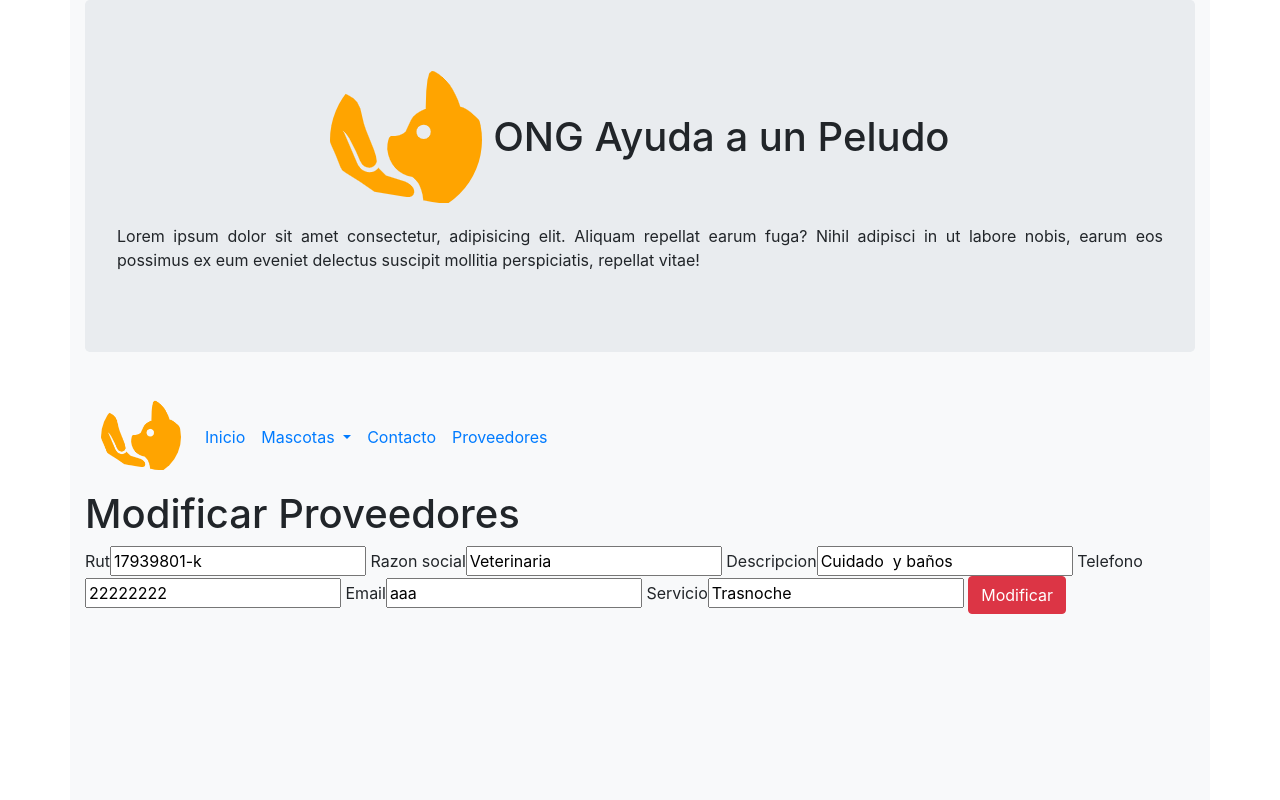
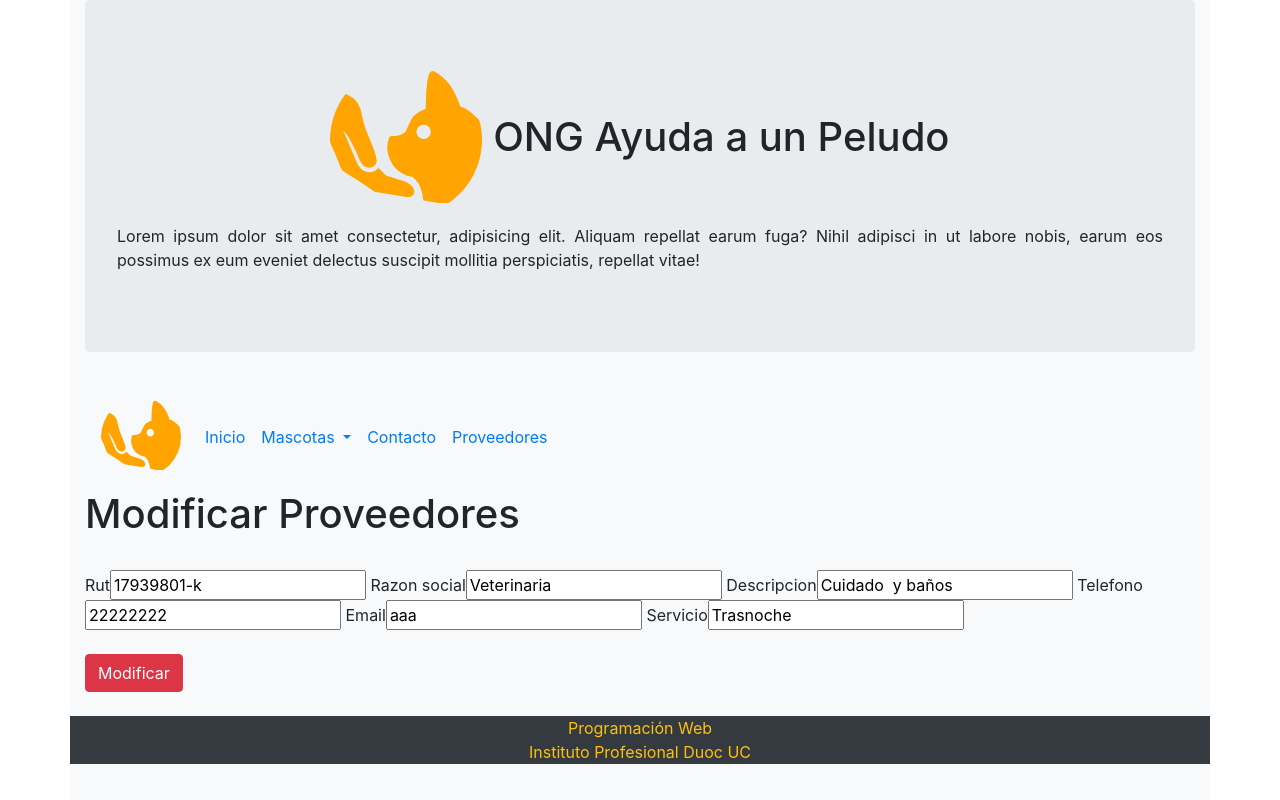
Before and after one commit to KevinPazSanchez/Evaluacion-3, a Django app: page /modificar/9 in a window 1280 px wide. Run offline with Django 3.2, Linux system fonts and the light colour scheme; data comes from the database, SQL or seed files in the repository; some libraries are stand-ins or nearby versions.

Commit message:
Se formatea codigo

```diff
--- a/Testdjango/core/templates/core/modificar_proveedor.html
+++ b/Testdjango/core/templates/core/modificar_proveedor.html
@@ -61,6 +61,7 @@
             </ul>
         </nav>
         <h1>Modificar Proveedores</h1>
+        <br>
         <form action="" method="POST">
             {% csrf_token %}
             {{form.rut.label}}{{form.rut}}
@@ -69,12 +70,22 @@
             {{form.telefono.label}}{{form.telefono}}
             {{form.email.label}}{{form.email}}
             {{form.servicio.label}}{{form.servicio}}
+            <br> <br>
 
             <input type="submit" class="btn btn-danger" value="Modificar" />
 
         </form>
 
         {{mensaje}}
+        <br>
+        <footer>
+            <div class="row bg-dark">
+                <div class="col-12 text-center text-warning">
+                    Programación Web<br />
+                    Instituto Profesional Duoc UC
+                </div>
+            </div>
+        </footer>
 </body>
 
 </html>
```
Also changed, not shown: Testdjango/core/templates/core/mensaje_modificar.html (+7 -7 lines).
